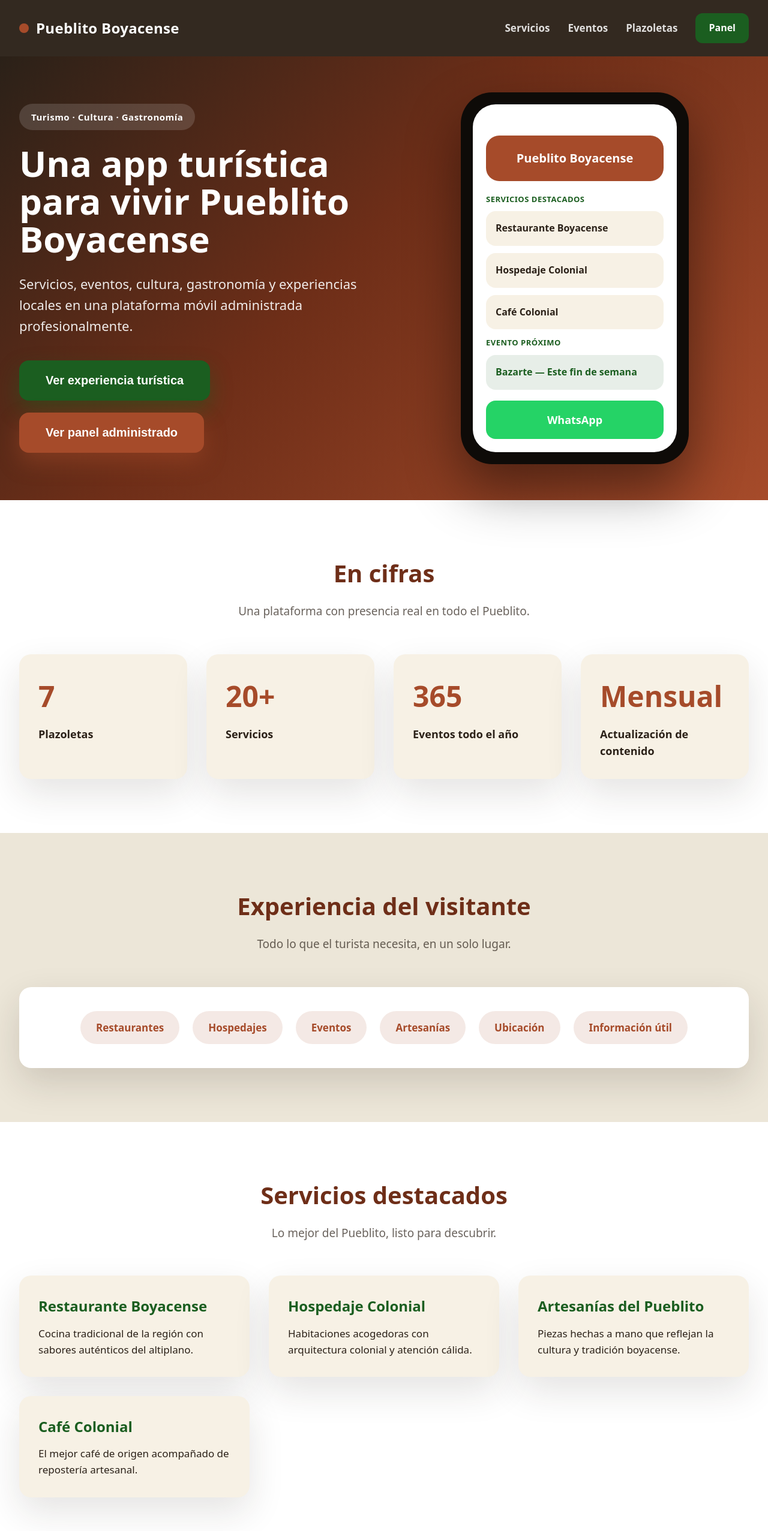
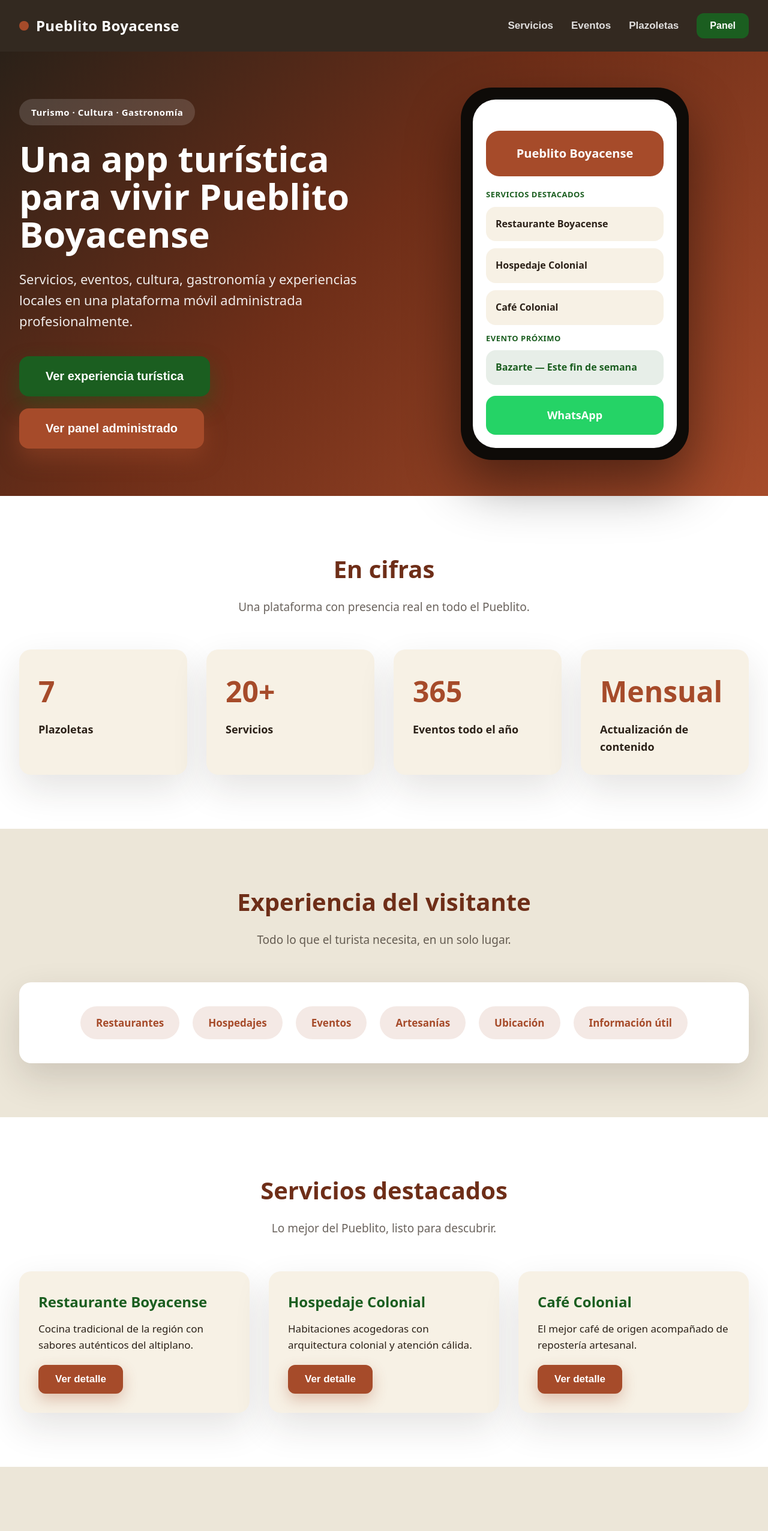
Before and after one commit to andreslpintoc29-hue/pueblito-boyacense, a Next.js app in the folder apps/admin/: page /client-demo-v3 in a window 1280 px wide. Shown: the top 2553 px of the page at 60% size. Built offline with nearby package versions, Linux system fonts and the light colour scheme.

Commit message:
feat(admin): make client-demo-v3 interactive with home/services/detail views

```diff
--- a/apps/admin/src/app/client-demo-v3/page.js
+++ b/apps/admin/src/app/client-demo-v3/page.js
@@ -1,6 +1,6 @@
 "use client";
 
-import React from "react";
+import React, { useState } from "react";
 
 const colors = {
   bg: "#F7F1E5",
@@ -59,6 +59,7 @@ const styles = {
     fontWeight: 800,
     color: colors.white,
     letterSpacing: "0.3px",
+    cursor: "pointer",
   },
   brandDot: {
     width: "16px",
@@ -79,6 +80,9 @@ const styles = {
     color: "rgba(255,255,255,0.85)",
     textDecoration: "none",
     cursor: "pointer",
+    background: "none",
+    border: "none",
+    padding: 0,
   },
   navPanel: {
     fontSize: "16px",
@@ -88,6 +92,7 @@ const styles = {
     borderRadius: "12px",
     padding: "12px 22px",
     cursor: "pointer",
+    border: "none",
   },
 
   /* HERO FULL WIDTH */
@@ -307,7 +312,7 @@ const styles = {
   cardText: {
     fontSize: "17px",
     lineHeight: 1.6,
-    margin: 0,
+    margin: "0 0 20px",
     color: colors.texto,
   },
   pill: {
@@ -327,14 +332,88 @@ const styles = {
     gap: "6px",
   },
 
+  /* INTERACTIVE BUTTONS */
+  btnDetail: {
+    backgroundColor: colors.terracota,
+    color: colors.white,
+    border: "none",
+    borderRadius: "12px",
+    padding: "14px 28px",
+    fontSize: "17px",
+    fontWeight: 700,
+    cursor: "pointer",
+    boxShadow: "0 10px 24px rgba(166, 75, 42, 0.3)",
+  },
+  btnBack: {
+    backgroundColor: "transparent",
+    color: colors.terracotaDark,
+    border: "2px solid " + colors.terracotaDark,
+    borderRadius: "12px",
+    padding: "14px 30px",
+    fontSize: "17px",
+    fontWeight: 700,
+    cursor: "pointer",
+    marginBottom: "40px",
+  },
+  detailWrap: {
+    maxWidth: "760px",
+    margin: "0 auto",
+  },
+  detailCard: {
+    backgroundColor: colors.white,
+    borderRadius: "24px",
+    padding: "48px",
+    boxShadow: "0 28px 64px rgba(43, 33, 24, 0.16)",
+    boxSizing: "border-box",
+  },
+  detailTitle: {
+    fontSize: "38px",
+    fontWeight: 900,
+    color: colors.terracotaDark,
+    margin: "0 0 18px",
+  },
+  detailDesc: {
+    fontSize: "19px",
+    lineHeight: 1.6,
+    color: colors.texto,
+    margin: "0 0 28px",
+  },
+  detailRow: {
+    display: "flex",
+    gap: "12px",
+    alignItems: "baseline",
+    marginBottom: "16px",
+    fontSize: "18px",
+  },
+  detailLabel: {
+    fontWeight: 800,
+    color: colors.verde,
+    minWidth: "120px",
+  },
+  detailValue: {
+    color: colors.texto,
+  },
+  detailWhatsapp: {
+    backgroundColor: "#25D366",
+    color: colors.white,
+    border: "none",
+    borderRadius: "16px",
+    padding: "20px",
+    fontSize: "19px",
+    fontWeight: 800,
+    cursor: "pointer",
+    width: "100%",
+    marginTop: "20px",
+    boxShadow: "0 14px 30px rgba(37, 211, 102, 0.4)",
+  },
+
   /* CTA */
   ctaSection: {
     backgroundColor: colors.bg,
     padding: "90px 0",
   },
   cta: {
-    background:
-      "linear-gradient(135deg, #A64B2A 0%, #6E2E18 100%)",
+    background: "linear-gradient(135deg, #A64B2A 0%, #6E2E18 100%)",
     color: colors.white,
     borderRadius: "32px",
     padding: "80px 48px",
@@ -378,20 +457,25 @@ const experiencia = [
 
 const servicios = [
   {
+    id: "restaurante-boyacense",
     title: "Restaurante Boyacense",
     text: "Cocina tradicional de la región con sabores auténticos del altiplano.",
+    horario: "Lunes a Domingo · 8:00 a.m. - 9:00 p.m.",
+    ubicacion: "Plazoleta Villa de Leyva, Pueblito Boyacense",
   },
   {
+    id: "hospedaje-colonial",
     title: "Hospedaje Colonial",
     text: "Habitaciones acogedoras con arquitectura colonial y atención cálida.",
+    horario: "Recepción 24 horas",
+    ubicacion: "Plazoleta Tibasosa, Pueblito Boyacense",
   },
   {
-    title: "Artesanías del Pueblito",
-    text: "Piezas hechas a mano que reflejan la cultura y tradición boyacense.",
-  },
-  {
+    id: "cafe-colonial",
     title: "Café Colonial",
     text: "El mejor café de origen acompañado de repostería artesanal.",
+    horario: "Lunes a Domingo · 7:00 a.m. - 8:00 p.m.",
+    ubicacion: "Plazoleta Monguí, Pueblito Boyacense",
   },
 ];
 
@@ -430,25 +514,53 @@ const panel = [
 ];
 
 export default function ClientDemoV3Page() {
+  const [view, setView] = useState("home");
+  const [selectedId, setSelectedId] = useState(null);
+
+  const selectedService =
+    servicios.find((s) => s.id === selectedId) || null;
+
+  const goHome = () => {
+    setView("home");
+    setSelectedId(null);
+  };
+
+  const goServices = () => setView("services");
+
+  const openDetail = (id) => {
+    setSelectedId(id);
+    setView("detail");
+  };
+
   return (
     <div style={styles.page}>
       <header style={styles.header}>
         <div style={styles.headerInner}>
-          <div style={styles.brand}>
+          <div style={styles.brand} onClick={goHome}>
             <span style={styles.brandDot} />
             Pueblito Boyacense
           </div>
           <nav style={styles.nav}>
-            <span style={styles.navLink}>Servicios</span>
-            <span style={styles.navLink}>Eventos</span>
-            <span style={styles.navLink}>Plazoletas</span>
-            <span style={styles.navPanel}>Panel</span>
+            <button style={styles.navLink} onClick={goServices}>
+              Servicios
+            </button>
+            <button style={styles.navLink} onClick={goHome}>
+              Eventos
+            </button>
+            <button style={styles.navLink} onClick={goHome}>
+              Plazoletas
+            </button>
+            <button style={styles.navPanel} onClick={goHome}>
+              Panel
+            </button>
           </nav>
         </div>
       </header>
 
       <main>
-        {/* HERO FULL WIDTH */}
+        {/* ===================== VISTA HOME ===================== */}
+        {view === "home" && (
+          <>
             <section style={styles.hero}>
               <div style={styles.container}>
                 <div style={styles.heroGrid}>
@@ -465,10 +577,10 @@ export default function ClientDemoV3Page() {
                       profesionalmente.
                     </p>
                     <div style={styles.heroButtons}>
-                  <button style={styles.btnPrimary}>
+                      <button style={styles.btnPrimary} onClick={goServices}>
                         Ver experiencia turística
                       </button>
-                  <button style={styles.btnSecondary}>
+                      <button style={styles.btnSecondary} onClick={goHome}>
                         Ver panel administrado
                       </button>
                     </div>
@@ -495,7 +607,6 @@ export default function ClientDemoV3Page() {
               </div>
             </section>
 
-        {/* MÉTRICAS — fondo blanco */}
             <section style={styles.sectionLight}>
               <div style={styles.container}>
                 <h2 style={styles.sectionTitle}>En cifras</h2>
@@ -513,7 +624,6 @@ export default function ClientDemoV3Page() {
               </div>
             </section>
 
-        {/* EXPERIENCIA — fondo gris */}
             <section style={styles.sectionGray}>
               <div style={styles.container}>
                 <h2 style={styles.sectionTitle}>Experiencia del visitante</h2>
@@ -532,7 +642,6 @@ export default function ClientDemoV3Page() {
               </div>
             </section>
 
-        {/* SERVICIOS — fondo blanco */}
             <section style={styles.sectionLight}>
               <div style={styles.container}>
                 <h2 style={styles.sectionTitle}>Servicios destacados</h2>
@@ -541,16 +650,21 @@ export default function ClientDemoV3Page() {
                 </p>
                 <div style={styles.grid}>
                   {servicios.map((s) => (
-                <div key={s.title} style={styles.cardOnWhite}>
+                    <div key={s.id} style={styles.cardOnWhite}>
                       <h3 style={styles.cardTitle}>{s.title}</h3>
                       <p style={styles.cardText}>{s.text}</p>
+                      <button
+                        style={styles.btnDetail}
+                        onClick={() => openDetail(s.id)}
+                      >
+                        Ver detalle
+                      </button>
                     </div>
                   ))}
                 </div>
               </div>
             </section>
 
-        {/* EVENTOS — fondo gris */}
             <section style={styles.sectionGray}>
               <div style={styles.container}>
                 <h2 style={styles.sectionTitle}>Eventos</h2>
@@ -561,44 +675,111 @@ export default function ClientDemoV3Page() {
                   {eventos.map((e) => (
                     <div key={e.title} style={styles.card}>
                       <h3 style={styles.cardTitle}>{e.title}</h3>
-                  <p style={styles.cardText}>{e.text}</p>
+                      <p style={{ ...styles.cardText, marginBottom: 0 }}>
+                        {e.text}
+                      </p>
                     </div>
                   ))}
                 </div>
               </div>
             </section>
 
-        {/* PANEL — fondo blanco */}
             <section style={styles.sectionLight}>
               <div style={styles.container}>
                 <h2 style={styles.sectionTitle}>Panel administrado</h2>
                 <p style={styles.sectionSubtitle}>
-              Una plataforma gestionada profesionalmente para mantener todo al
-              día.
+                  Una plataforma gestionada profesionalmente para mantener todo
+                  al día.
                 </p>
                 <div style={styles.grid}>
                   {panel.map((p) => (
                     <div key={p.title} style={styles.cardOnWhite}>
                       <h3 style={styles.cardTitle}>{p.title}</h3>
-                  <p style={styles.cardText}>{p.text}</p>
+                      <p style={{ ...styles.cardText, marginBottom: 0 }}>
+                        {p.text}
+                      </p>
                     </div>
                   ))}
                 </div>
               </div>
             </section>
 
-        {/* CTA FINAL */}
             <section style={styles.ctaSection}>
               <div style={styles.container}>
                 <div style={styles.cta}>
                   <p style={styles.ctaText}>
-                Una solución digital administrada para fortalecer el turismo del
-                Pueblito Boyacense.
+                    Una solución digital administrada para fortalecer el turismo
+                    del Pueblito Boyacense.
                   </p>
-              <button style={styles.btnPrimary}>Solicitar demo</button>
+                  <button style={styles.btnPrimary} onClick={goServices}>
+                    Solicitar demo
+                  </button>
                 </div>
               </div>
             </section>
+          </>
+        )}
+
+        {/* ===================== VISTA SERVICES ===================== */}
+        {view === "services" && (
+          <section style={styles.sectionBase}>
+            <div style={styles.container}>
+              <button style={styles.btnBack} onClick={goHome}>
+                ← Volver
+              </button>
+              <h2 style={styles.sectionTitle}>Servicios turísticos</h2>
+              <p style={styles.sectionSubtitle}>
+                Explora los servicios disponibles y abre su detalle.
+              </p>
+              <div style={styles.grid}>
+                {servicios.map((s) => (
+                  <div key={s.id} style={styles.card}>
+                    <h3 style={styles.cardTitle}>{s.title}</h3>
+                    <p style={styles.cardText}>{s.text}</p>
+                    <button
+                      style={styles.btnDetail}
+                      onClick={() => openDetail(s.id)}
+                    >
+                      Ver detalle
+                    </button>
+                  </div>
+                ))}
+              </div>
+            </div>
+          </section>
+        )}
+
+        {/* ===================== VISTA DETAIL ===================== */}
+        {view === "detail" && selectedService && (
+          <section style={styles.sectionBase}>
+            <div style={styles.container}>
+              <button style={styles.btnBack} onClick={goServices}>
+                ← Volver
+              </button>
+              <div style={styles.detailWrap}>
+                <div style={styles.detailCard}>
+                  <h2 style={styles.detailTitle}>{selectedService.title}</h2>
+                  <p style={styles.detailDesc}>{selectedService.text}</p>
+                  <div style={styles.detailRow}>
+                    <span style={styles.detailLabel}>Horario</span>
+                    <span style={styles.detailValue}>
+                      {selectedService.horario}
+                    </span>
+                  </div>
+                  <div style={styles.detailRow}>
+                    <span style={styles.detailLabel}>Ubicación</span>
+                    <span style={styles.detailValue}>
+                      {selectedService.ubicacion}
+                    </span>
+                  </div>
+                  <button style={styles.detailWhatsapp}>
+                    Contactar por WhatsApp
+                  </button>
+                </div>
+              </div>
+            </div>
+          </section>
+        )}
 
         <footer style={styles.footer}>
           Pueblito Boyacense — Demo visual premium v3
```
Lines whose indentation alone changed are shown as unchanged.
